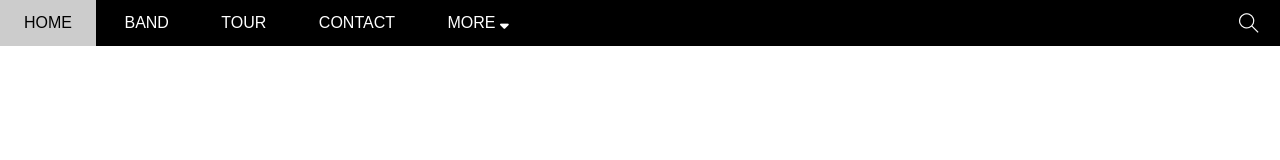
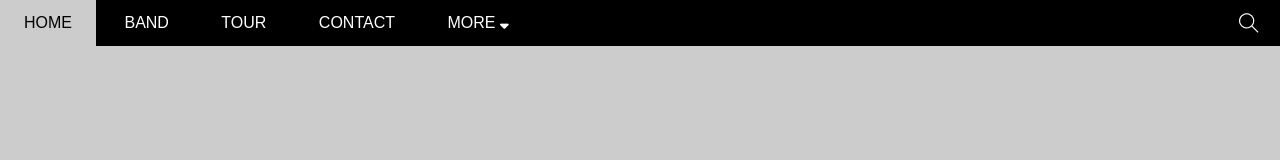
Before and after one commit to batthanhvan/The-band, a plain HTML site: page index.html in a window 1280 px wide. Drawn offline with Linux system fonts and the light colour scheme.

Commit message:
Header fixed CSS

```diff
--- a/assets/css/style.css
+++ b/assets/css/style.css
@@ -27,8 +27,13 @@ html{
 }
 
 #header{
+    position: fixed;
+    top: 0;
+    left: 0;
+    right: 0;
     height: 46px;
     background-color: #000;
+
 }
 
 #nav {
@@ -113,12 +118,12 @@ html{
 
 
 #slider{
-    /* min-height: 500px;
-    background-color: #333; */
+    margin-top: 46px;
 }
 
 #content{
-
+    height: 1000px;
+    background: #ccc;
 }
 
 #footer{
```
